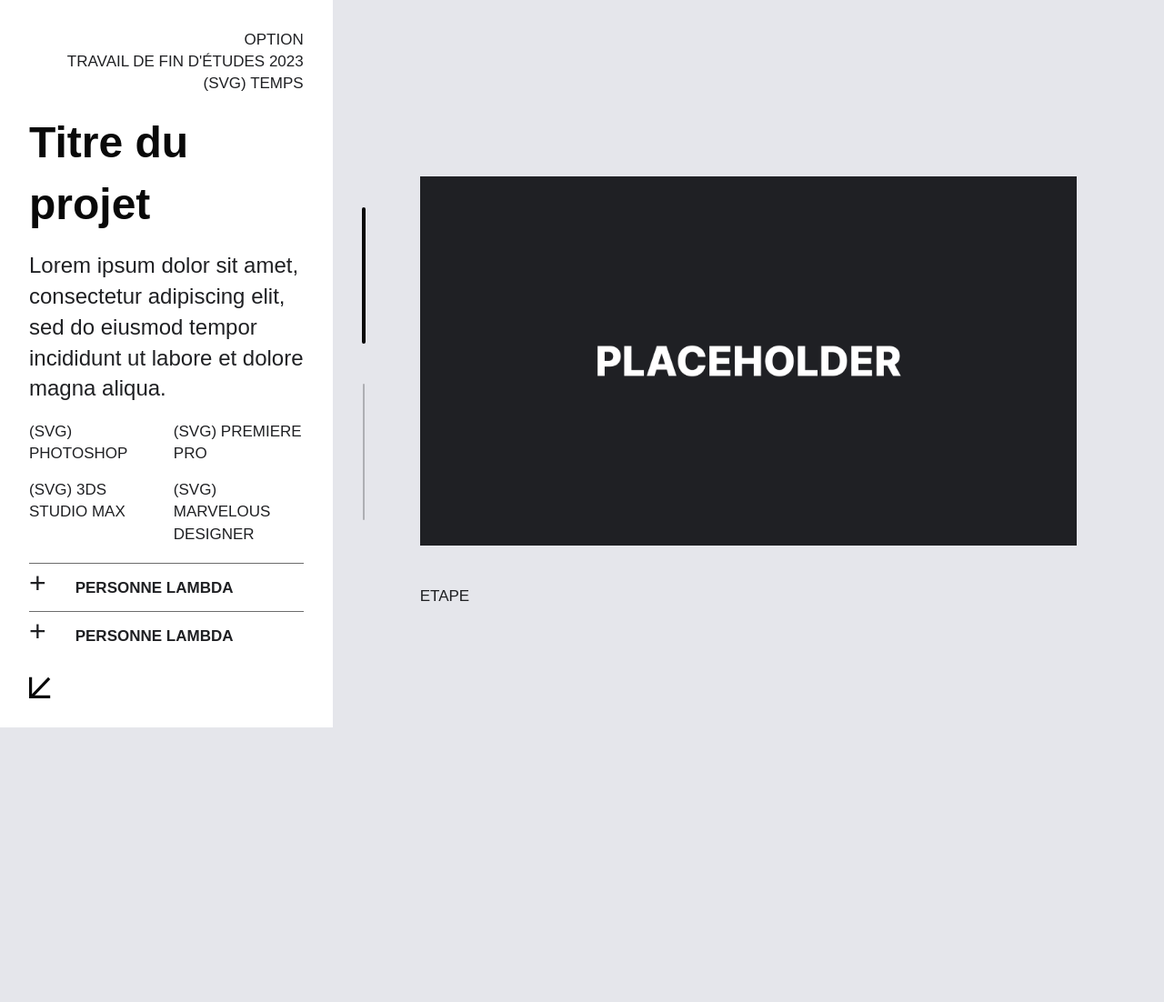
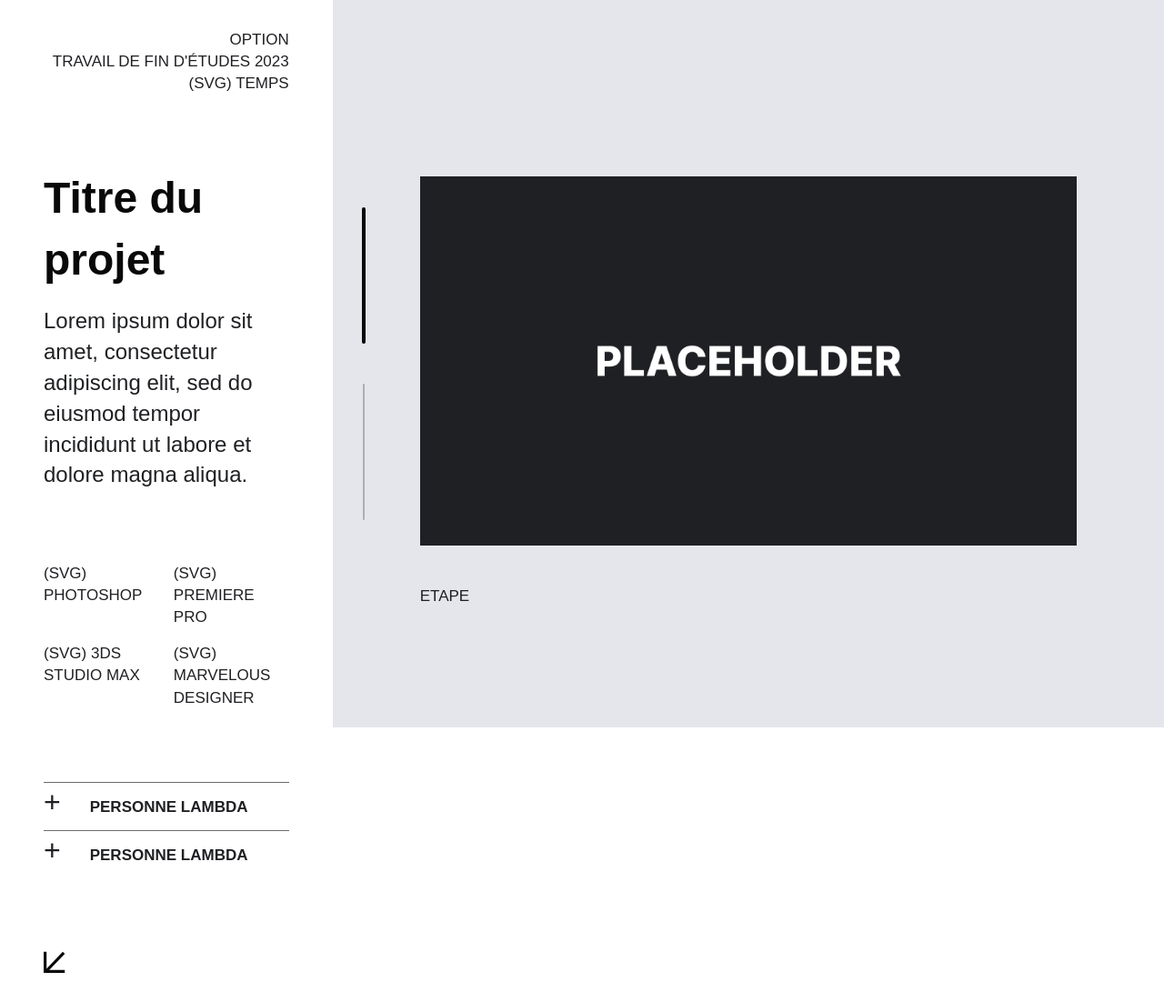
Before and after one commit to ArthurGil9/Ilab, a PHP site: page / in a window 1280 px wide. Shown: the whole page at 91% size. Before the commit the page ends 800 px from the top, so only its background shows below. Run offline with PHP 8.4, Linux system fonts and the light colour scheme; some web fonts are replaced.

Commit message:
cssOctober6

```diff
--- a/styles/app.css
+++ b/styles/app.css
@@ -94,10 +94,10 @@ html, body {
   height: 100vh;
 }
 .project__context {
-  padding: 32px;
+  padding: 32px 48px;
   display: flex;
   flex-flow: column nowrap;
-  justify-content: space-between;
+  gap: 80px;
 }
 .project__details {
   text-align: end;
--- a/styles/components/_project.scss
+++ b/styles/components/_project.scss
@@ -5,10 +5,10 @@
 
   //Contexte
   &__context {
-    padding: 32px;
+    padding: 32px 48px;
     display: flex;
     flex-flow: column nowrap;
-    justify-content: space-between;
+    gap: 80px;
   }
 
   &__details {
@@ -39,6 +39,7 @@
   }
 
   //TEAM
+
   details {
     position: relative;
   }
```
Also changed, not shown: 1 other file.
